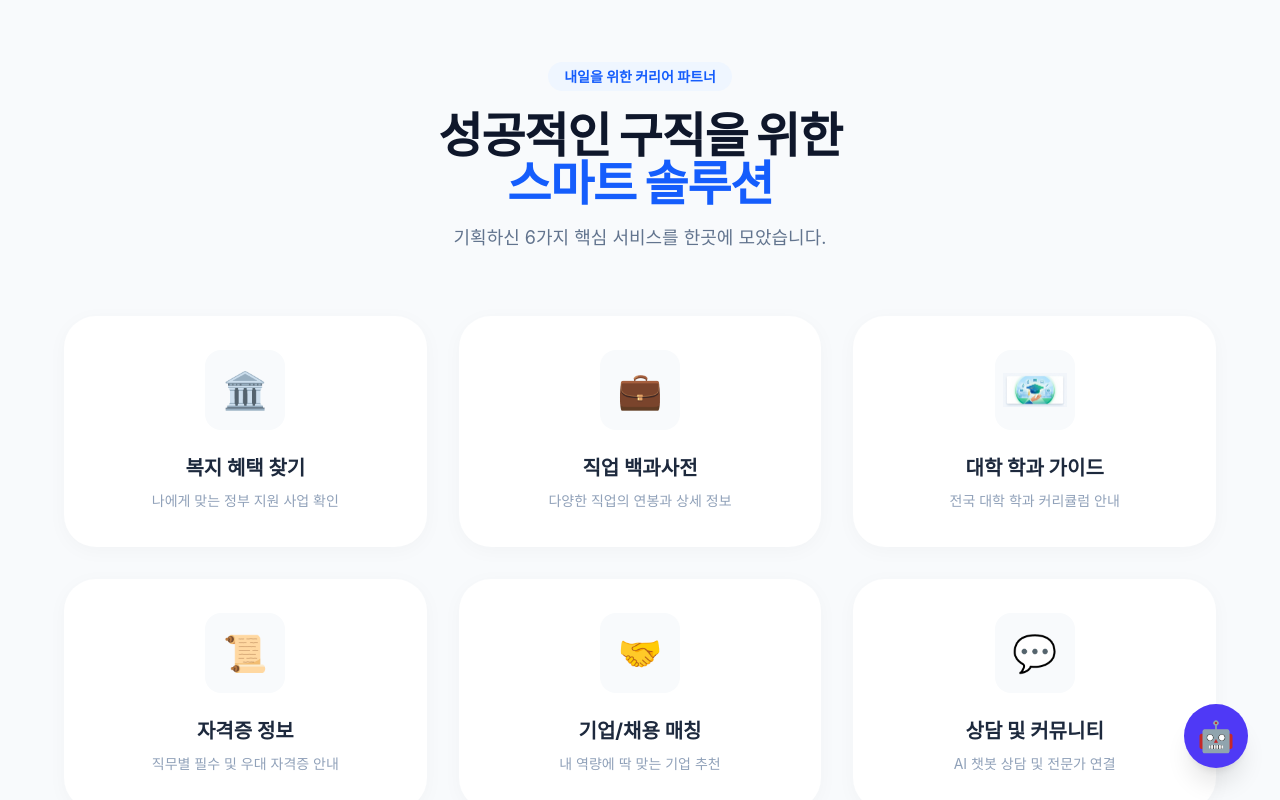
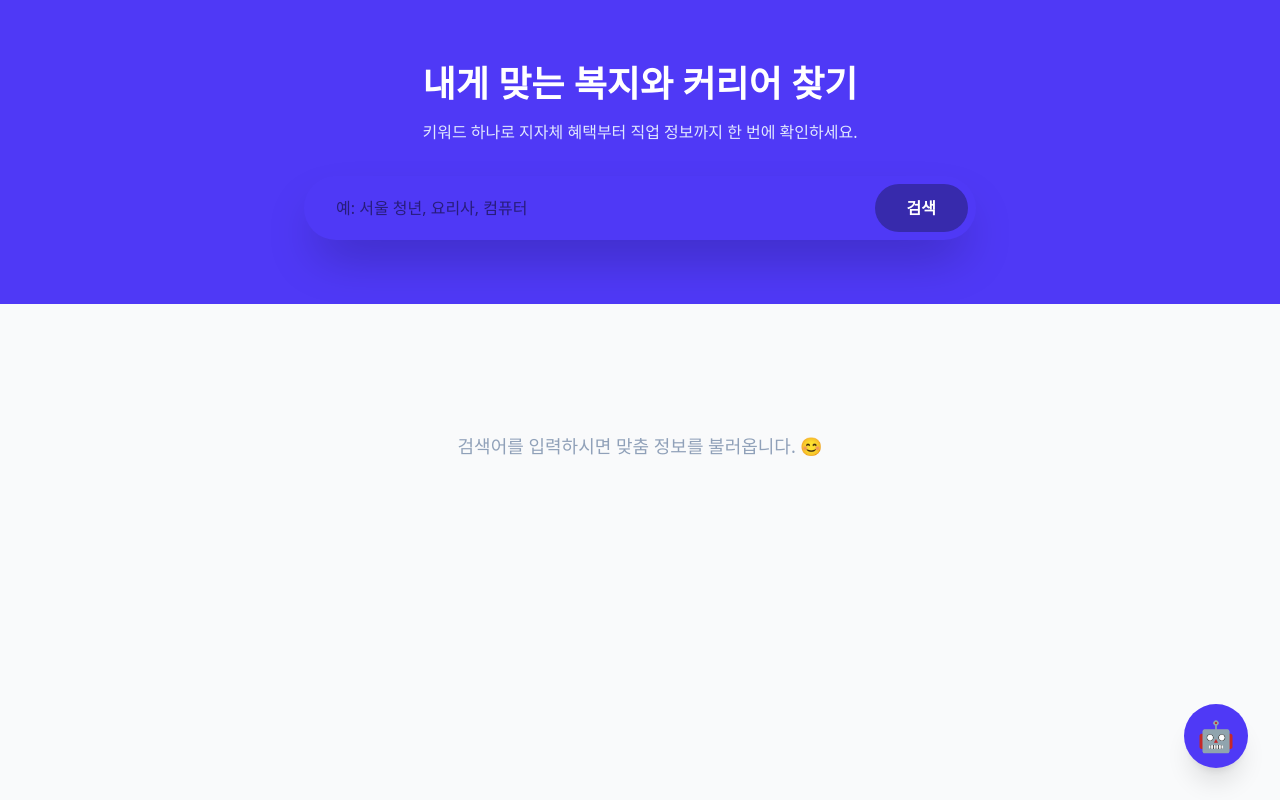
Before and after one commit to turtle815/job-seeker-v3, a Next.js app: page / in a window 1280 px wide. Shown: the top 800 px of the page. Built offline with nearby package versions, Linux system fonts and the light colour scheme.

Commit message:
feat: 커리어넷 직업 검색 및 상세 링크 연동

```diff
--- a/app/page.tsx
+++ b/app/page.tsx
@@ -1,63 +1,120 @@
-import Link from "next/link";
-export default function Home() {
-  const menus = [
-    { title: "복지 혜택 찾기", desc: "나에게 맞는 정부 지원 사업 확인", icon: "🏛️", link: "/welfare", color: "hover:border-blue-500" },
-    { title: "직업 백과사전", desc: "다양한 직업의 연봉과 상세 정보", icon: "💼", link: "/jobs", color: "hover:border-indigo-500" },
-    { title: "대학 학과 가이드", desc: "전국 대학 학과 커리큘럼 안내", img: "/major_icon.png", link: "/major", color: "hover:border-emerald-500" },
-    { title: "자격증 정보", desc: "직무별 필수 및 우대 자격증 안내", icon: "📜", link: "/certificate", color: "hover:border-orange-500" },
-    { title: "기업/채용 매칭", desc: "내 역량에 딱 맞는 기업 추천", icon: "🤝", link: "/matching", color: "hover:border-purple-500" },
-    { title: "상담 및 커뮤니티", desc: "AI 챗봇 상담 및 전문가 연결", icon: "💬", link: "/consulting", color: "hover:border-pink-500" },
-  ];
+import React from 'react';
+
+// --- 1. 데이터 가져오는 함수들 (Server Functions) ---
+
+// 복지 API (XML)
+async function getWelfareData(query: string) {
+  const serviceKey = process.env.WELFARE_API_KEY;
+  const url = `https://apis.data.go.kr/B554287/LocalGovernmentWelfareInformations/LcgvWelfarelist?serviceKey=${serviceKey}&pageNo=1&numOfRows=5&searchWrd=${encodeURIComponent(query)}`;
+  try {
+    const res = await fetch(url, { cache: 'no-store' });
+    return await res.text();
+  } catch (e) { return null; }
+}
+
+// 커리어넷 API (JSON)
+async function getCareerData(query: string) {
+  const apiKey = process.env.CAREERNET_API_KEY;
+  const url = `https://www.career.go.kr/cnet/openapi/getOpenApi?apiKey=${apiKey}&svcType=api&svcCode=JOB&gubun=job_dic_list&contentType=json&searchWord=${encodeURIComponent(query)}`;
+  try {
+    const res = await fetch(url, { cache: 'no-store' });
+    const data = await res.json();
+    return data.dataSearch?.content || [];
+  } catch (e) { return []; }
+}
+
+// XML 태그 추출 도우미
+function extractTag(xml: string, tagName: string): string[] {
+  const regex = new RegExp(`<${tagName}>(.*?)<\/${tagName}>`, 'g');
+  const matches = xml.match(regex);
+  return matches ? matches.map(m => m.replace(/<[^>]*>/g, '')) : [];
+}
+
+// --- 2. 메인 페이지 컴포넌트 ---
+
+export default async function HomePage({ searchParams }: { searchParams: { q?: string } }) {
+  const query = searchParams.q || "";
+
+  // 검색어가 있을 때만 양쪽 API 동시 호출
+  const [xmlWelfare, careerJobs] = query
+    ? await Promise.all([getWelfareData(query), getCareerData(query)])
+    : [null, []];
+
+  const welfareTitles = xmlWelfare ? extractTag(xmlWelfare, 'servNm') : [];
+  const welfareDetails = xmlWelfare ? extractTag(xmlWelfare, 'servDtl') : [];
 
   return (
-    <div className="min-h-screen bg-[#F8FAFC] py-16 px-6">
-      <div className="max-w-6xl mx-auto">
-        {/* 상단 헤더 영역 */}
-        <div className="text-center mb-16">
-          <span className="bg-blue-50 text-blue-600 px-4 py-1.5 rounded-full text-sm font-bold">내일을 위한 커리어 파트너</span>
-          <h1 className="text-5xl font-black text-slate-900 mt-6 mb-4 tracking-tight">
-            성공적인 구직을 위한 <br/>
-            <span className="text-blue-600">스마트 솔루션</span>
-          </h1>
-          <p className="text-slate-500 text-lg">기획하신 6가지 핵심 서비스를 한곳에 모았습니다.</p>
+    <div className="min-h-screen bg-gray-50 font-sans text-slate-900">
+      {/* 히어로 섹션 */}
+      <div className="bg-indigo-600 py-16 px-6 text-center text-white">
+        <h1 className="text-4xl font-extrabold mb-4">내게 맞는 복지와 커리어 찾기</h1>
+        <p className="text-indigo-100 mb-8">키워드 하나로 지자체 혜택부터 직업 정보까지 한 번에 확인하세요.</p>
+
+        <form action="/" method="GET" className="max-w-2xl mx-auto relative">
+          <input
+            name="q"
+            defaultValue={query}
+            placeholder="예: 서울 청년, 요리사, 컴퓨터"
+            className="w-full p-5 pl-8 pr-32 rounded-full text-black shadow-2xl focus:ring-4 focus:ring-indigo-300 outline-none"
+          />
+          <button type="submit" className="absolute right-2 top-2 bottom-2 bg-indigo-800 text-white px-8 rounded-full font-bold hover:bg-black transition-all">
+            검색
+          </button>
+        </form>
       </div>
 
-        {/* 6구 카드 그리드 영역 */}
-        <div className="grid grid-cols-1 md:grid-cols-2 lg:grid-cols-3 gap-8">
-          {menus.map((menu, idx) => (
-            <Link
-              key={idx}
-              href={menu.link}
-              className={`group p-8 bg-white border-2 border-transparent rounded-[32px] ${menu.color} transition-all duration-300 shadow-[0_4px_20px_rgba(0,0,0,0.03)] hover:shadow-xl hover:-translate-y-2 flex flex-col items-center text-center`}
-            >
-              <div className="w-20 h-20 mb-6 flex items-center justify-center bg-slate-50 rounded-2xl group-hover:bg-white transition-colors overflow-hidden">
-                {menu.img ? (
-                  <img
-                    src={menu.img}
-                    alt={menu.title}
-                    className="w-full h-full object-contain p-2" // 찌그러짐 방지: object-contain
-                  />
-                ) : (
-                  <span className="text-4xl">{menu.icon}</span>
+      <div className="max-w-6xl mx-auto p-6 md:p-12">
+        {!query && (
+          <div className="text-center py-20">
+            <p className="text-slate-400 text-lg font-medium">검색어를 입력하시면 맞춤 정보를 불러옵니다. 😊</p>
+          </div>
         )}
+
+        {query && (
+          <div className="grid grid-cols-1 lg:grid-cols-2 gap-12">
+
+            {/* 왼쪽: 복지 혜택 결과 */}
+            <div>
+              <h2 className="text-2xl font-bold mb-6 flex items-center gap-2">
+                <span className="text-blue-500">🏢</span> 지자체 복지 혜택
+              </h2>
+              <div className="space-y-4">
+                {welfareTitles.length > 0 ? welfareTitles.map((title, i) => (
+                  <div key={i} className="bg-white p-6 rounded-2xl shadow-sm border border-slate-100">
+                    <h3 className="font-bold text-lg mb-2">{title}</h3>
+                    <p className="text-slate-600 text-sm line-clamp-2 mb-4">{welfareDetails[i]}</p>
+                    <button className="text-blue-600 text-sm font-bold hover:underline">상세보기(준비중) →</button>
                   </div>
-              <h2 className="text-xl font-bold text-slate-800 mb-2">{menu.title}</h2>
-              <p className="text-slate-400 text-sm leading-relaxed">{menu.desc}</p>
-            </Link>
-          ))}
+                )) : <p className="text-slate-400">복지 검색 결과가 없습니다.</p>}
+              </div>
             </div>
 
-        {/* 하단 마이페이지 퀵 메뉴 */}
-<div className="mt-16 p-8 bg-indigo-900 rounded-[32px] text-white flex flex-col md:flex-row items-center justify-between shadow-2xl">
+            {/* 오른쪽: 커리어넷 직업 결과 */}
             <div>
-    <h3 className="text-2xl font-bold mb-1">마이페이지 관리</h3>
-    <p className="opacity-70 text-sm">상담 현황, 지원 현황, 검색 현황을 한눈에 관리하세요.</p>
+              <h2 className="text-2xl font-bold mb-6 flex items-center gap-2">
+                <span className="text-indigo-500">🎓</span> 직업백과사전
+              </h2>
+              <div className="space-y-4">
+                {careerJobs.length > 0 ? careerJobs.map((job: any) => (
+                  <div key={job.job_dic_list_no} className="bg-white p-6 rounded-2xl shadow-sm border border-slate-100">
+                    <h3 className="font-bold text-lg mb-2">{job.job_nm}</h3>
+                    <p className="text-slate-600 text-sm line-clamp-2 mb-4">{job.job_summary}</p>
+                    <div className="flex gap-2">
+                      <a
+                        href={`https://www.career.go.kr/cnet/front/base/job/jobView.do?SEQ=${job.job_dic_list_no}`}
+                        target="_blank"
+                        className="text-xs bg-indigo-50 text-indigo-600 px-3 py-2 rounded-lg font-bold hover:bg-indigo-600 hover:text-white transition-all"
+                      >
+                        직업상세 보기 🔗
+                      </a>
                     </div>
-  {/* 👇 주소를 /mypage가 아닌 /login으로 보냅니다! */}
-  <Link href="/login" className="mt-6 md:mt-0 bg-white text-indigo-900 px-8 py-4 rounded-2xl font-black hover:bg-indigo-50 transition-colors">
-    로그인 / 회원가입
-  </Link>
                   </div>
+                )) : <p className="text-slate-400">직업 검색 결과가 없습니다.</p>}
+              </div>
+            </div>
+
+          </div>
+        )}
       </div>
     </div>
   );
```
Lines whose indentation alone changed are shown as unchanged.
